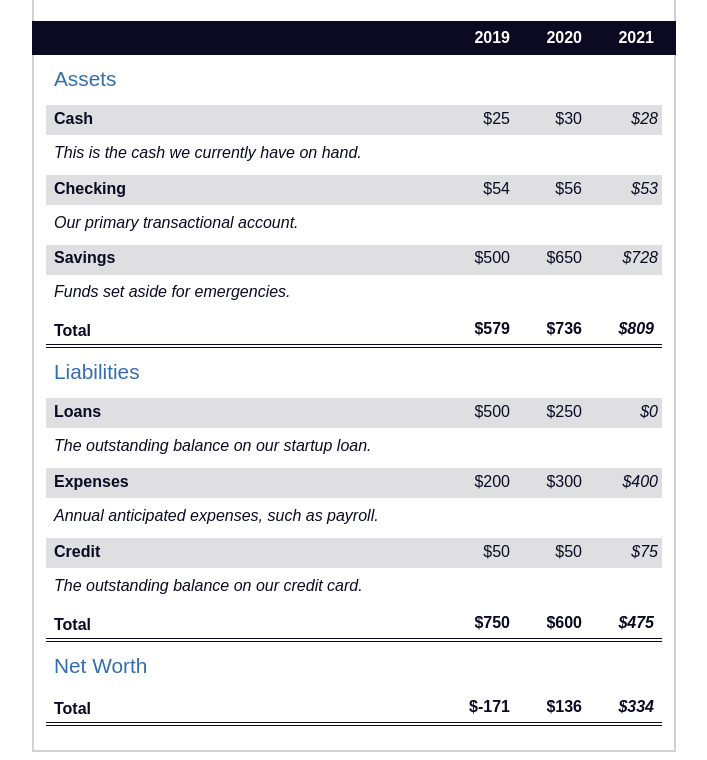
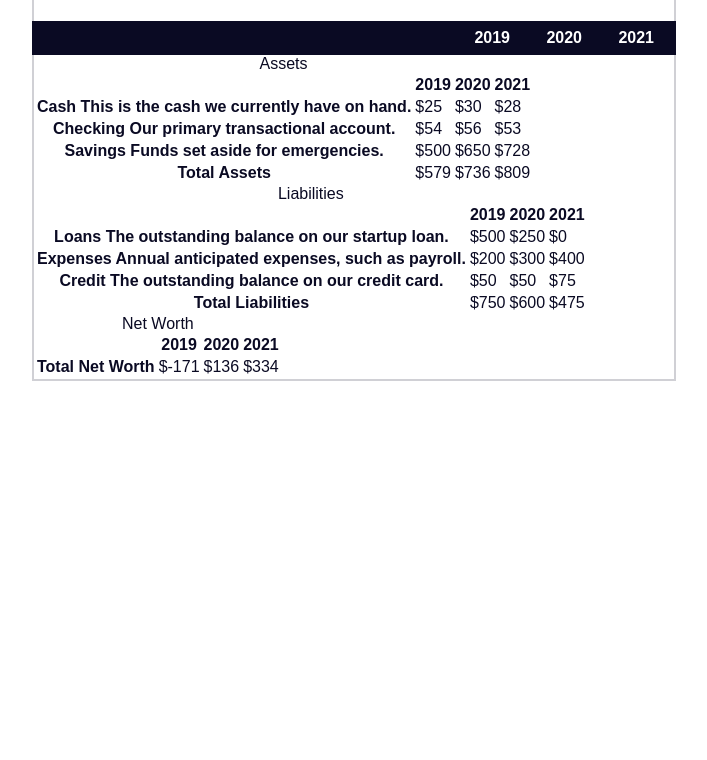
Before and after one commit to satyasaadhika/Balance-sheet, a plain HTML site: page index.html in a window 1280 px wide. Shown: the part 106-866 px from the top of the page, without its empty margins (286-993 px from the left). After the commit the page ends 800 px from the top, so only its background shows below. Drawn offline with Linux system fonts and the light colour scheme.

```diff
--- a/style.css
+++ b/style.css
@@ -1,15 +1,4 @@
-span[class~="sr-only"] {
-    border: 0 !important;
-    clip: rect(1px, 1px, 1px, 1px) !important;
-    clip-path: inset(50%) !important;
-    height: 1px !important;
-    width: 1px !important;
-    position: absolute !important;
-    overflow: hidden !important;
-    white-space: nowrap !important;
-    padding: 0 !important;
-    margin: -1px !important;
-  }
+
 
   html {
     box-sizing: border-box;
@@ -63,85 +52,3 @@ span[class~="sr-only"] {
     width: 4.5rem;
     text-align: right;
   }
-
-  .table-wrap {
-    padding: 0 0.75rem 1.5rem 0.75rem;
-  }
-
-  table {
-    border-collapse: collapse;
-    border: 0;
-    width: 100%;
-    position: relative;
-    margin-top: 3rem;
-  }
-
-  table caption {
-    color: #356eaf;
-    font-size: 1.3em;
-    font-weight: normal;
-    position: absolute;
-    top: -2.25rem;
-    left: 0.5rem;
-  }
-
-  tbody td {
-    width: 100vw;
-    min-width: 4rem;
-    max-width: 4rem;
-  }
-
-  tbody th {
-    width: calc(100% - 12rem);
-  }
-
-  tr[class="total"] {
-    border-bottom: 4px double #0a0a23;
-    font-weight: bold;
-  }
-
-  tr[class="total"] th {
-    text-align: left;
-    padding: 0.5rem 0 0.25rem 0.5rem;
-  }
-
-  tr.total td {
-    text-align: right;
-    padding: 0 0.25rem;
-  }
-
-  tr.total td:nth-of-type(3) {
-    padding-right: 0.5rem;
-  }
-
-  tr.total:hover {
-    background-color: #99c9ff;
-  }
-
-  td.current {
-    font-style: italic;
-  }
-
-  tr.data {
-    background-image: linear-gradient(to bottom, #dfdfe2 1.845rem, white 1.845rem);
-  }
-
-  tr.data th {
-    text-align: left;
-    padding-top: 0.3rem;
-    padding-left: 0.5rem;
-  }
-
-  tr.data th .description {
-    display: block;
-    font-weight: normal;
-    font-style: italic;
-    padding: 1rem 0 0.75rem;
-    margin-right: -13.5rem;
-  }
-
-  tr.data td {
-    vertical-align: top;
-    padding: 0.3rem 0.25rem 0;
-    text-align: right;
-  }
```
